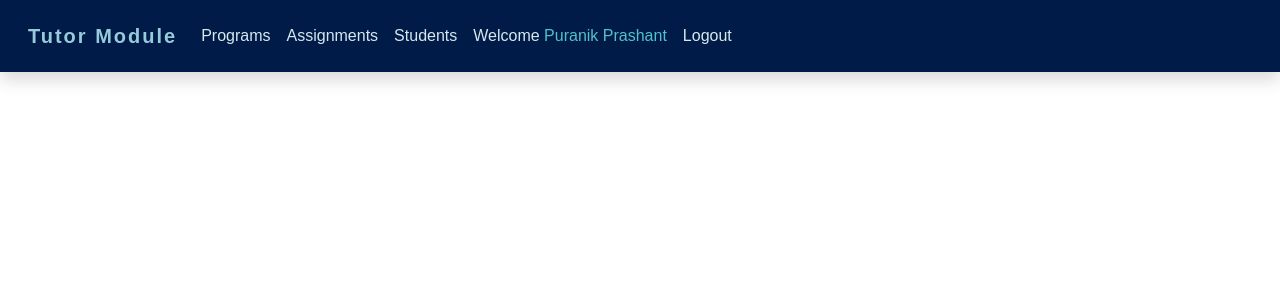
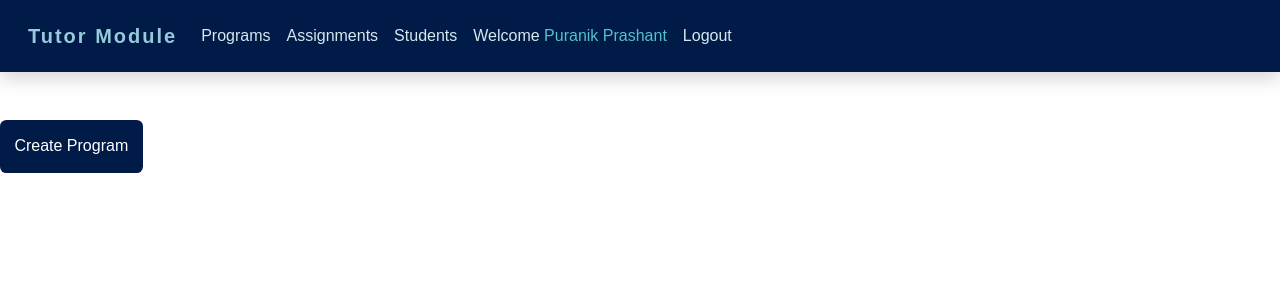
Before and after one commit to RutujaSantikar/fynd-final-project, a Vue app: page /programs in a window 1280 px wide. Shown: the top 300 px of the page. Built offline with nearby package versions, Linux system fonts and the light colour scheme.

Commit message:
nav components added

```diff
--- /dev/null
+++ b/src/components/AppAssignment.vue
@@ -0,0 +1,16 @@
+<template>
+  <div>
+    assignment works !!
+  </div>
+</template>
+
+<script>
+export default {
+    name:'AppAssignment'
+
+}
+</script>
+
+<style>
+
+</style>
--- a/src/components/AppMenu.vue
+++ b/src/components/AppMenu.vue
@@ -1,7 +1,7 @@
 <template>
-  <nav class="navbar navbar-expand-lg navbar-light shadow p-3 mb-5 ">
+  <nav class="navbar navbar-expand-lg navbar-light shadow p-3 mb-5">
     <div class="container-fluid">
-      <a class="navbar-brand" href="#">Tutor Module</a>
+      <a class="navbar-brand" href="/">Tutor Module</a>
       <button
         class="navbar-toggler"
         type="button"
@@ -16,13 +16,13 @@
       <div class="collapse navbar-collapse" id="navbarNav">
         <ul class="navbar-nav">
           <li class="nav-item">
-            <a class="nav-link bg-hover" href="#">Programs</a>
+            <a class="nav-link bg-hover" href="/programs">Programs</a>
           </li>
           <li class="nav-item">
-            <a class="nav-link bg-hover" href="#">Assignments</a>
+            <a class="nav-link bg-hover" href="/assignments">Assignments</a>
           </li>
           <li class="nav-item">
-            <a class="nav-link bg-hover" href="#">Students</a>
+            <a class="nav-link bg-hover" href="/students">Students</a>
           </li>
           <li class="nav-item">
             <a class="nav-link">Welcome <span>Puranik Prashant</span></a>
@@ -49,20 +49,19 @@ export default {
 }
 .navbar {
   /* background-color: #02457a; */
- background-color:#001b48;
+  background-color: #001b48;
 }
 .navbar-brand {
   color: #97cadb;
   font-weight: bold;
   letter-spacing: 0.1em;
 }
-span{
+span {
   color: #54c0cc;
 }
 
-.nav-link{
+.nav-link {
   color: #d6e8ee;
-
 }
 .bg-hover:hover {
   color: white;
--- /dev/null
+++ b/src/components/AppPrograms.vue
@@ -0,0 +1,27 @@
+<template>
+  <div>
+    <button type="submit" class="btn-create-program" id="createBtn">
+      Create Program
+    </button>
+  </div>
+</template>
+
+<script>
+console.log("hello");
+export default {
+  name: "AppPrograms",
+};
+</script>
+
+<style scoped>
+* {
+  font-family: "Tajawal", sans-serif;
+}
+.btn-create-program {
+  background-color: #001b48;
+  color: white;
+  padding: 0.9em;
+  border-radius: 0.4em;
+  border: none;
+}
+</style>
--- /dev/null
+++ b/src/components/AppStudents.vue
@@ -0,0 +1,11 @@
+<template>
+  <div>students works!!</div>
+</template>
+
+<script>
+export default {
+  name: "AppStudents",
+};
+</script>
+
+<style></style>
--- a/src/router/index.js
+++ b/src/router/index.js
@@ -1,16 +1,33 @@
 import Router from "vue-router";
-import AppLogin from '../components/AppLogin';
+import AppPrograms from "../components/AppPrograms";
+import AppAssignment from "../components/AppAssignment";
+import AppStudents from "../components/AppStudents";
+import AppLogin from "../components/AppLogin";
 const router = new Router({
   mode: "history",
   routes: [
+    {
+      name: "programs",
+      path: "/programs",
+      component: AppPrograms,
+    },
+    {
+      name: "assignments",
+      path: "/assignments",
+      component: AppAssignment,
+    },
+    {
+      name: "students",
+      path: "/students",
+      component: AppStudents,
+    },
 
-  {
-    name:'login',
-    path:'/login',
-    component:AppLogin
-
-
-  }],
+    {
+      name: "login",
+      path: "/login",
+      component: AppLogin,
+    },
+  ],
 });
 
 export default router;
```
